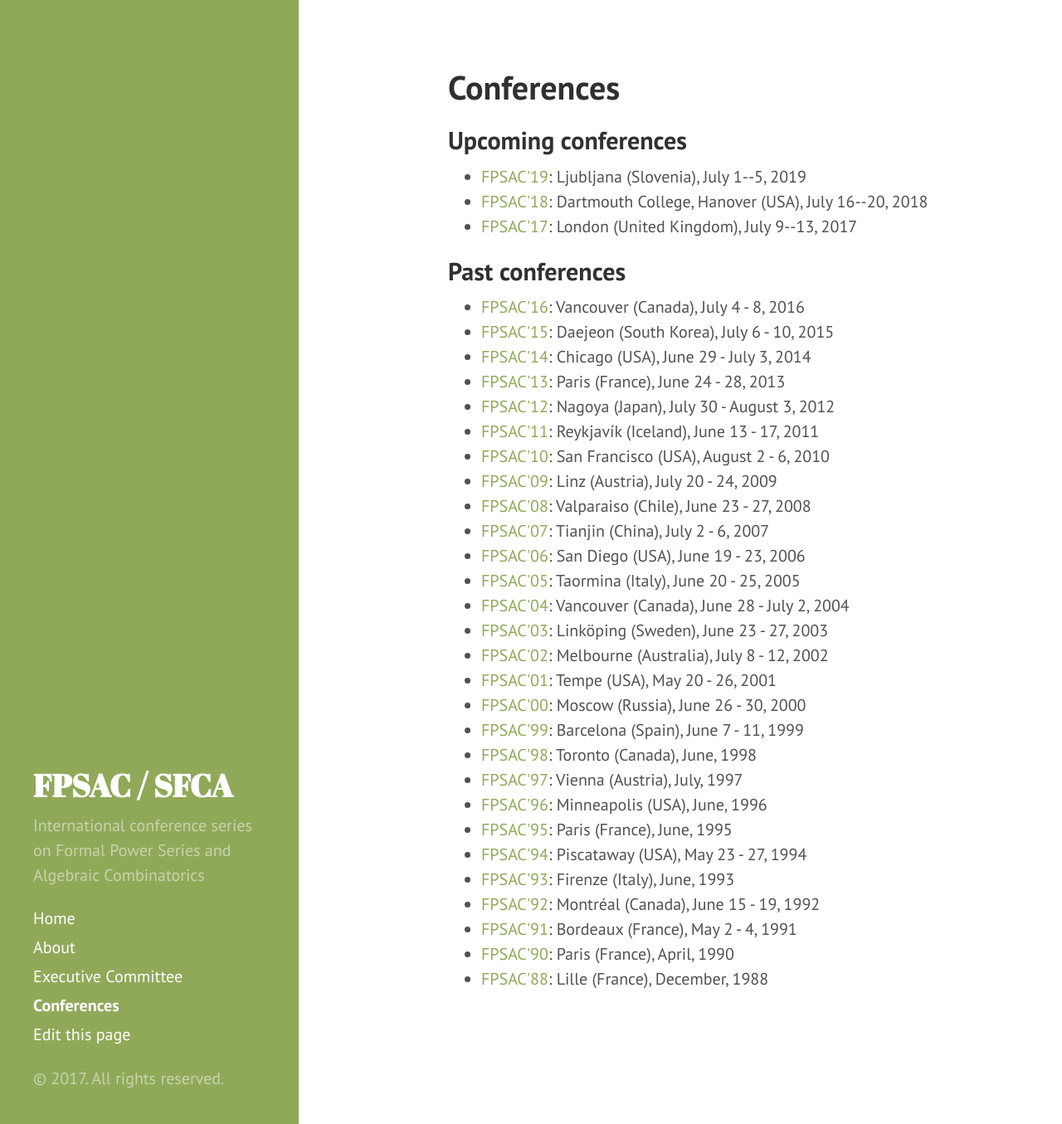
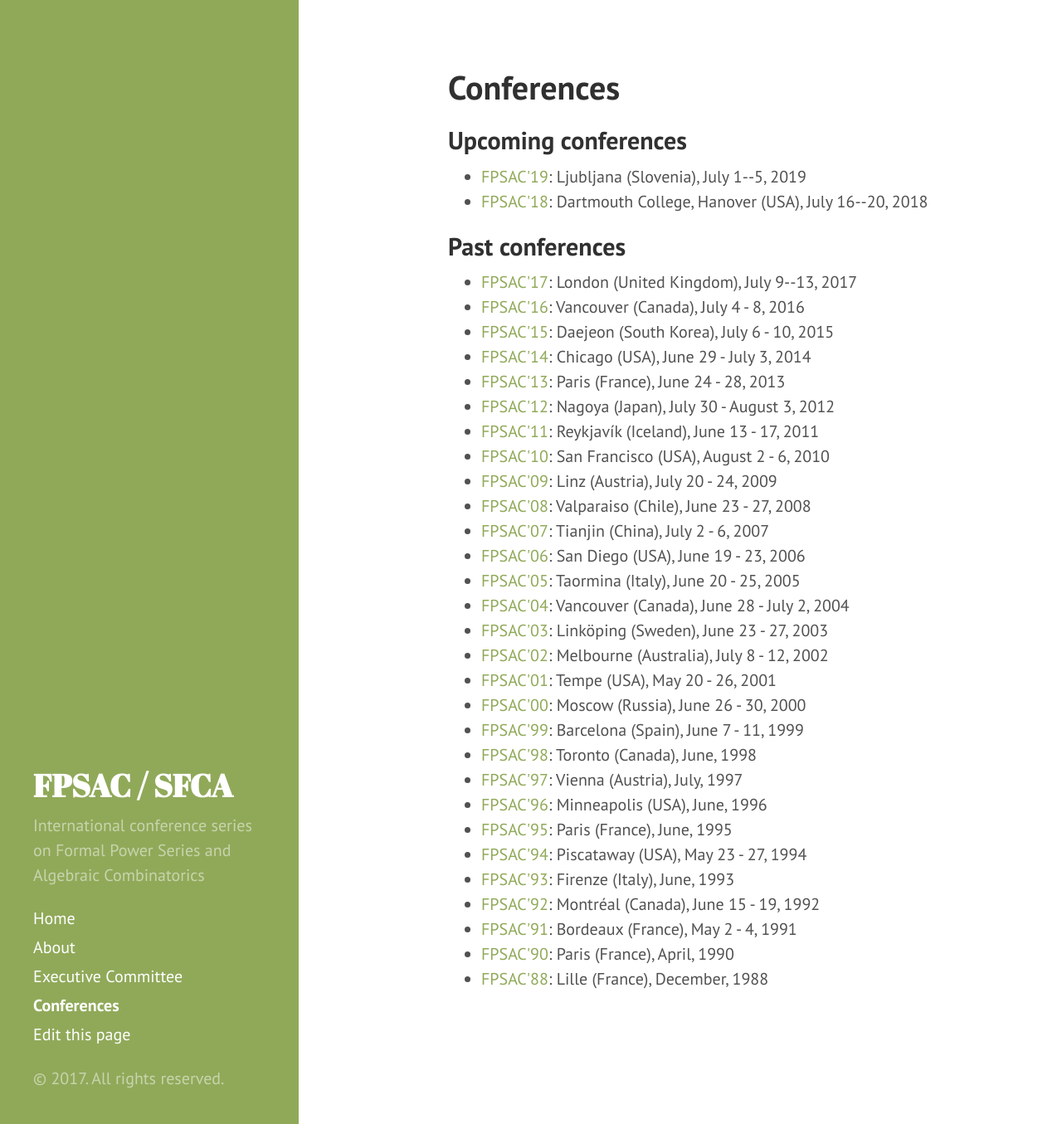
Before and after one commit to FPSAC/FPSAC.github.io, a Jekyll site: the page built from confs/index.md, in a window 1280 px wide and 1355 px high. Shown: the whole window at 83% size. Built offline with Jekyll 4.4.1, drawn with Linux system fonts in a browser that asks for light colours; some of the changed lines change nothing that is shown.

Commit message:
FPSAC'17 is past now

```diff
--- a/_config.yml
+++ b/_config.yml
@@ -30,4 +30,4 @@
     output: true
 
 # The current year (fpsac's >= <year> will be mentionned in the upcoming conference list)
-year: 2017
+year: 2018
```
